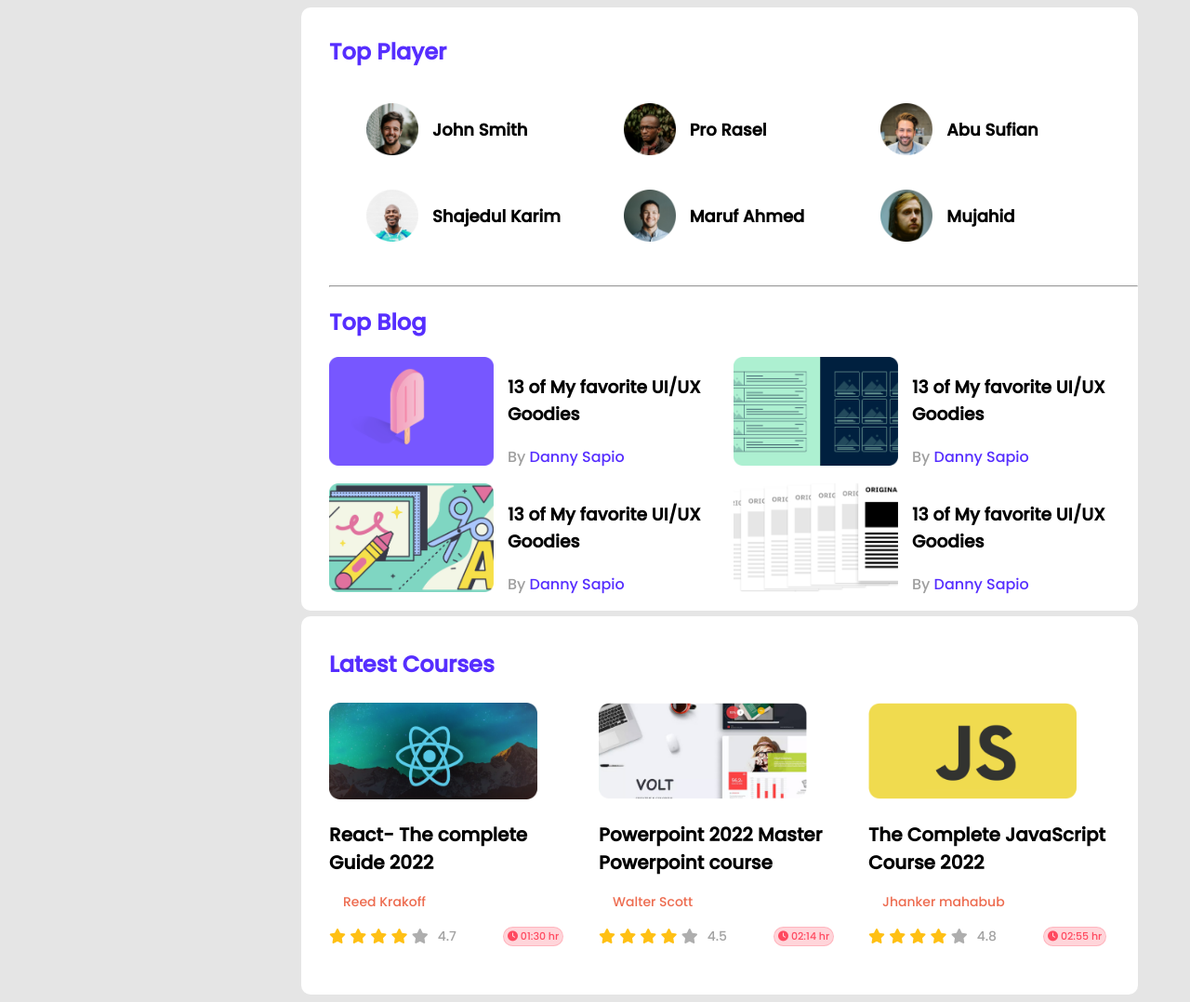
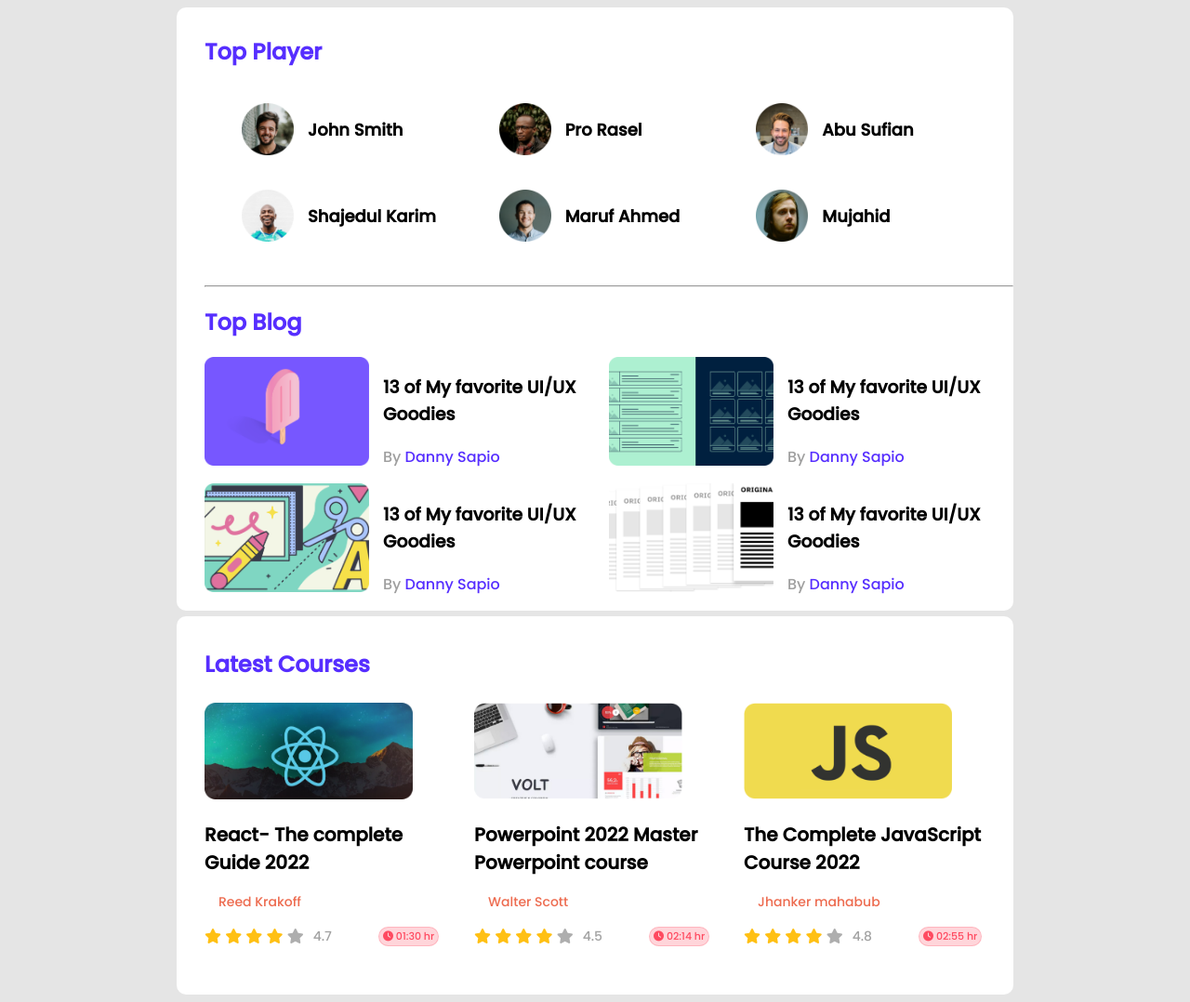
Before and after one commit to sonetrs0/poject2, a plain HTML site: page index.html in a window 1280 px wide. Shown: the whole page at 93% size. Drawn offline with Linux system fonts and the light colour scheme.

Commit message:
margin auto

```diff
--- a/style.css
+++ b/style.css
@@ -13,7 +13,7 @@ body{
     height: 679;
     width: 870px;
     background-color: white;
-    margin-left: 25%;
+    margin: auto;
     padding-left: 30px;
     padding-top: 10px;
     border-radius: 10px;
@@ -79,7 +79,7 @@ align-items: center;
 
     width: 870px;
         background-color: white;
-        margin-left: 25%;
+        margin: auto;
         padding-bottom: 50px;
         padding-left: 30px;
         padding-top: 10px;
```
